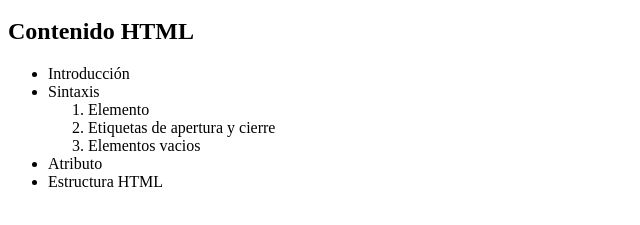
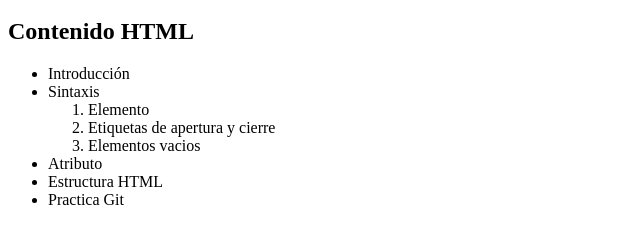
Before and after one commit to IsaacSilvaU/HojaDeVida, a plain HTML site: page index.html in a window 1280 px wide. Shown: the part 710-935 px from the top of the page, without its empty margins (0-640 px from the left). Drawn offline with Linux system fonts and the light colour scheme.

Commit message:
primer cambio html

```diff
--- a/index.html
+++ b/index.html
@@ -26,6 +26,7 @@
             </ol>
         <li>Atributo</li>
         <li>Estructura HTML</li>
+        <li>Practica Git</li>
     </ul>
 </body>
 </html>
```
